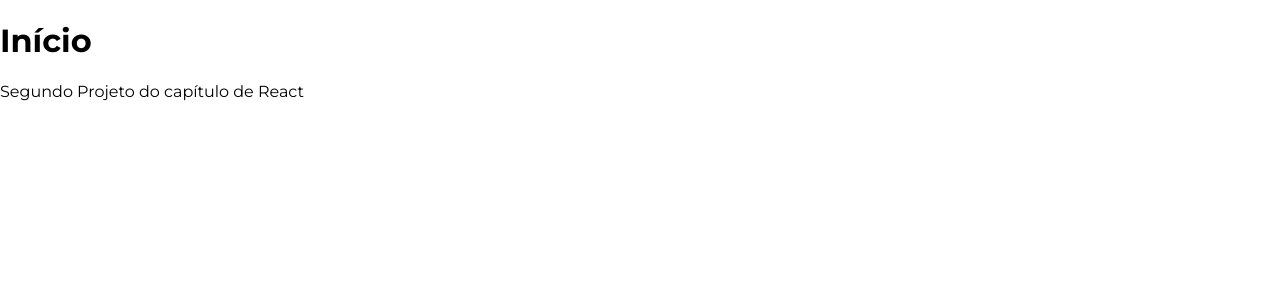
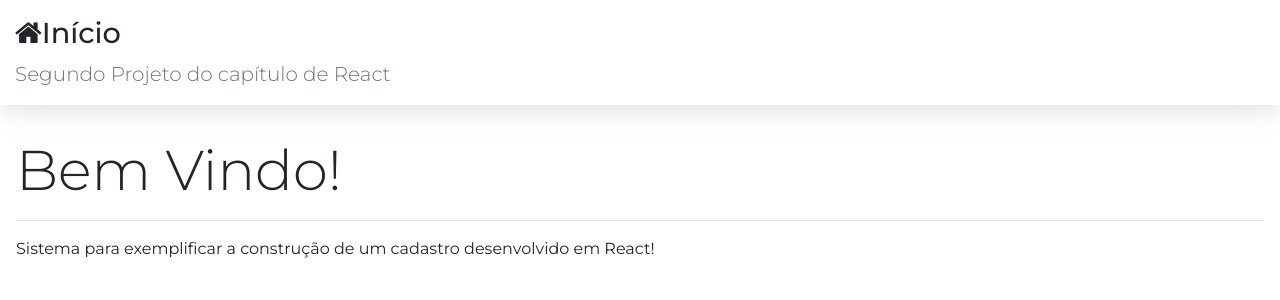
Before and after one commit to FelipeAzevedo005/react-crud-example, a React (Create React App) app in the folder frontend/: page / in a window 1280 px wide. Shown: the top 300 px of the page. Built offline with nearby package versions, Linux system fonts and the light colour scheme.

Commit message:
Main component added

```diff
--- a/frontend/package.json
+++ b/frontend/package.json
@@ -6,6 +6,8 @@
     "@testing-library/jest-dom": "^4.2.4",
     "@testing-library/react": "^9.5.0",
     "@testing-library/user-event": "^7.2.1",
+    "bootstrap": "^4.5.3",
+    "font-awesome": "^4.7.0",
     "react": "^16.13.1",
     "react-dom": "^16.13.1",
     "react-scripts": "3.4.3"
--- a/frontend/src/components/main/App.js
+++ b/frontend/src/components/main/App.js
@@ -1,14 +1,23 @@
 import React from "react";
+import 'bootstrap/dist/css/bootstrap.min.css'
+import 'font-awesome/css/font-awesome.min.css'
 import "./App.css";
 
-import Header from "../template/Header";
+import Main from "../template/Main";
 
 function App() {
-  return (
-    <div className="App">
-      <Header title="Início" subtitle="Segundo Projeto do capítulo de React"/>
-    </div>
-  );
+    return (
+        <div className="App">
+            <Main icon="home" title="Início"
+                subtitle="Segundo Projeto do capítulo de React" icon="home">
+                <div className="display-4">Bem Vindo!</div>
+                <hr/>
+                <p className="mb-0">Sistema para exemplificar a construção
+                    de um cadastro desenvolvido em React!
+                </p>
+            </Main>
+        </div>
+    );
 }
 
 export default App;
--- a/frontend/src/components/template/Header.jsx
+++ b/frontend/src/components/template/Header.jsx
@@ -3,9 +3,12 @@
 
 function Header(props) {
     return (
-        <header>
-            <h1>{props.title}</h1>
-            <p>{props.subtitle}</p>
+        <header className="header d-none d-sm-flex flex-column">
+            <h1 className="mt-3">
+                <i className={`fa fa-${props.icon}`}></i>{props.title}
+            </h1>
+
+            <p className="lead text-muted">{props.subtitle}</p>
         </header>
     );
 }
--- /dev/null
+++ b/frontend/src/components/template/Main.jsx
@@ -0,0 +1,19 @@
+import "./Main.css";
+import React from "react";
+import Header from "./Header";
+
+function Main(props) {
+    return (
+        <React.Fragment>
+            <Header {...props} />
+
+            <main className="content content-fluid">
+                <div className="p-3 mt-3">
+                    {props.children}
+                </div>
+            </main>
+        </React.Fragment>
+    );
+}
+
+export default Main;
```
Also changed, not shown: frontend/src/components/template/Main.css (added), 2 other files (tests, documents, lock files or other folders).
